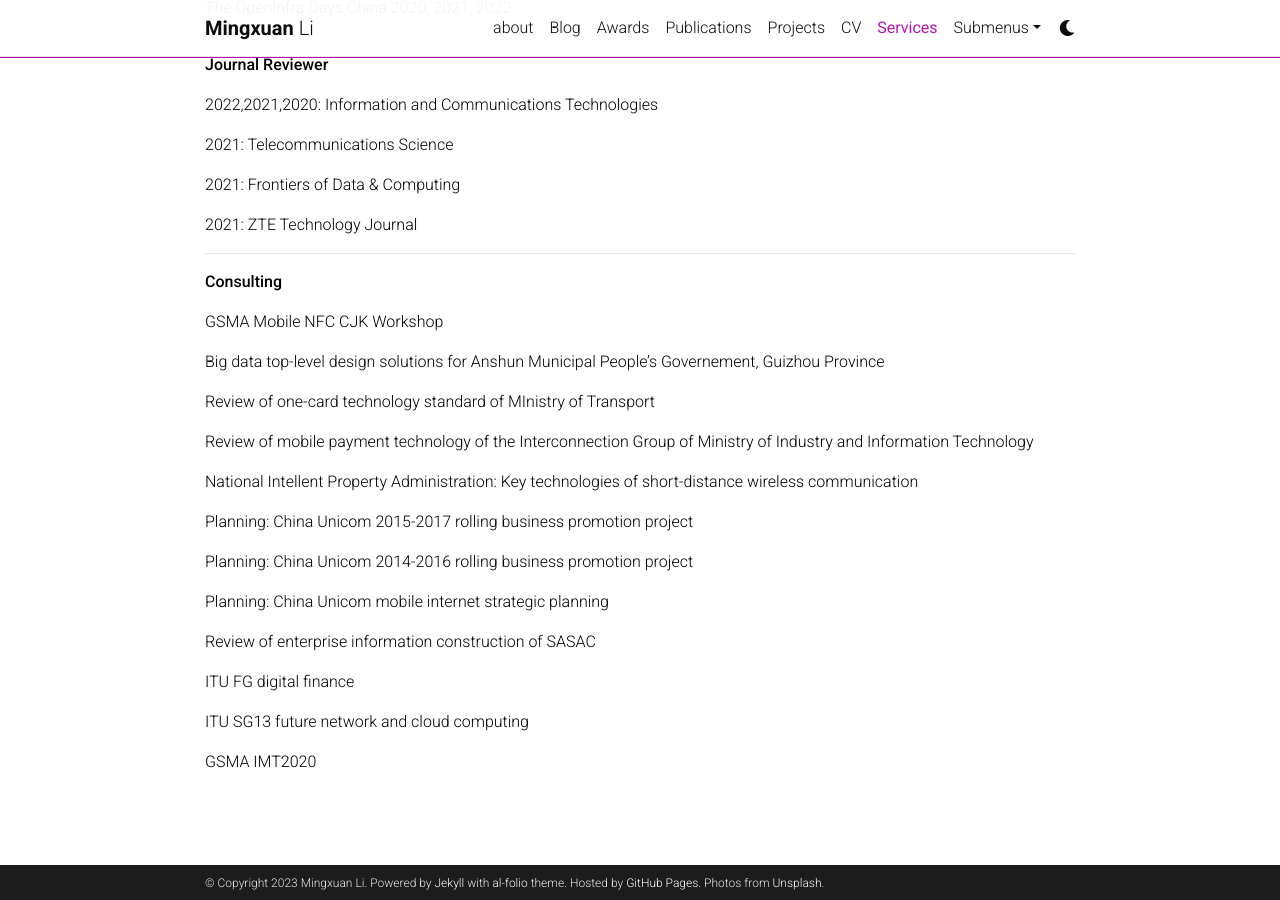
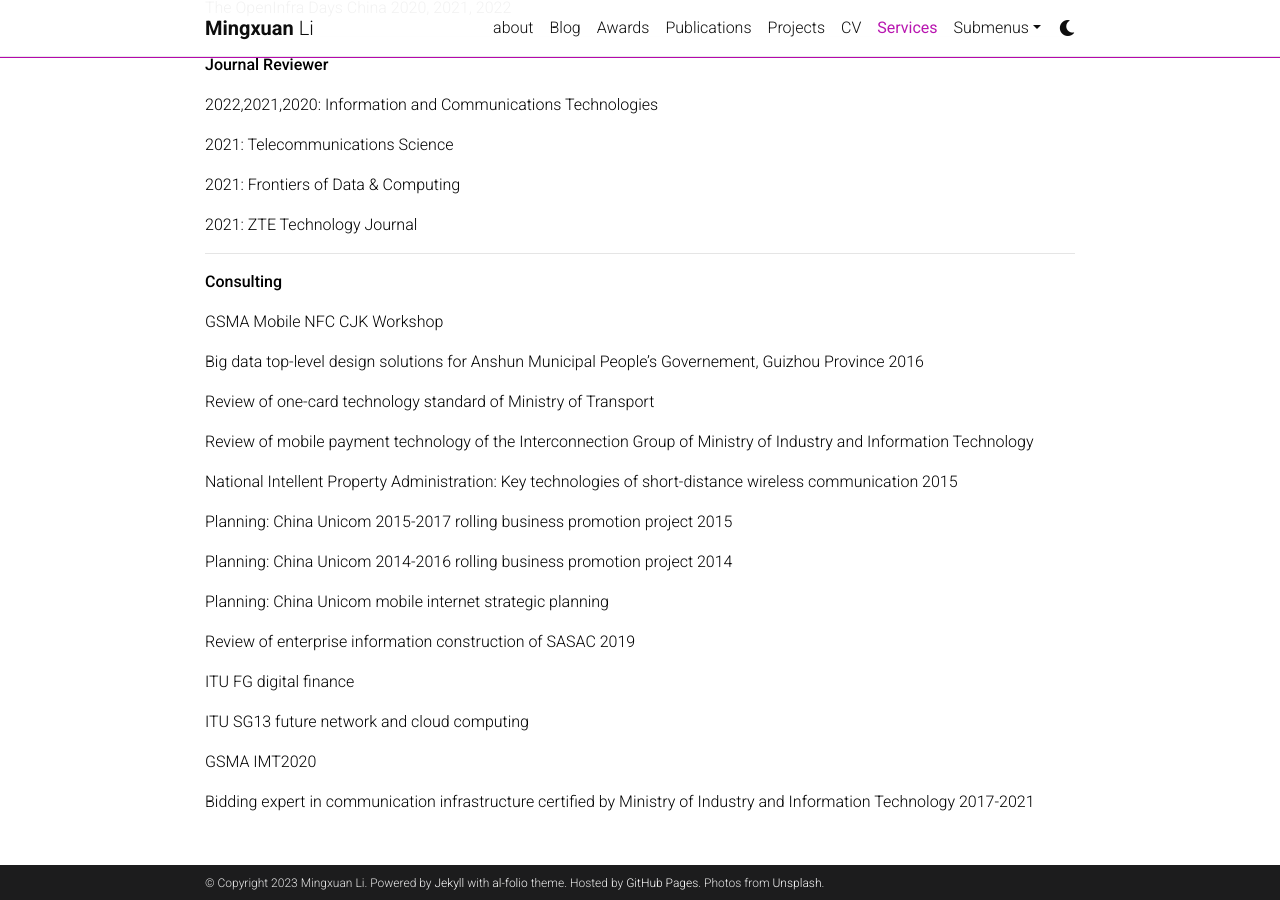
Before and after one commit to limx59/limx59.github.io, a Jekyll site: the page built from _pages/services.md, in a window 1280 px wide and 900 px high, scrolled down 823 px. Built offline with Jekyll 4.4.1, drawn with Linux system fonts in a browser that asks for light colours; comment, search, counter and statistics services are not loaded; a style sheet for code colours, icons or effects is not loaded.

Commit message:
Update services.md

```diff
--- a/_pages/services.md
+++ b/_pages/services.md
@@ -60,24 +60,26 @@ The OpenInfra Days China 2020, 2021, 2022
 
 GSMA Mobile NFC CJK Workshop
 
-Big data top-level design solutions for Anshun Municipal People's Governement, Guizhou Province
+Big data top-level design solutions for Anshun Municipal People's Governement, Guizhou Province 2016
 
-Review of one-card technology standard of MInistry of Transport
+Review of one-card technology standard of Ministry of Transport
 
 Review of mobile payment technology of the Interconnection Group of Ministry of Industry and Information Technology
 
-National Intellent Property Administration: Key technologies of short-distance wireless communication
+National Intellent Property Administration: Key technologies of short-distance wireless communication 2015
 
-Planning: China Unicom 2015-2017 rolling business promotion project
+Planning: China Unicom 2015-2017 rolling business promotion project 2015
 
-Planning: China Unicom 2014-2016 rolling business promotion project
+Planning: China Unicom 2014-2016 rolling business promotion project 2014
 
 Planning: China Unicom mobile internet strategic planning
 
-Review of enterprise information construction of SASAC
+Review of enterprise information construction of SASAC 2019
 
 ITU FG digital finance
 
 ITU SG13 future network and cloud computing
 
 GSMA IMT2020
+
+Bidding expert in communication infrastructure certified by Ministry of Industry and Information Technology 2017-2021
```
